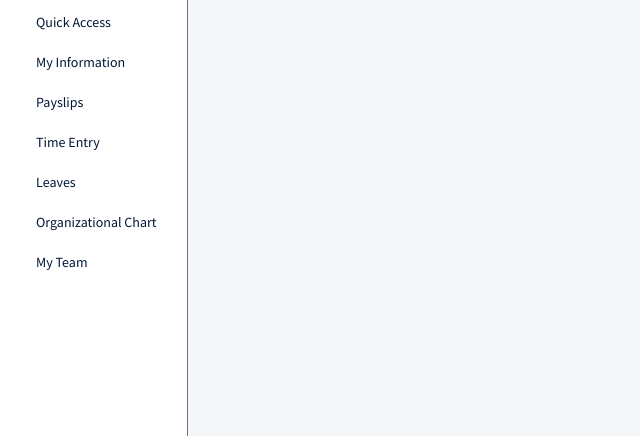
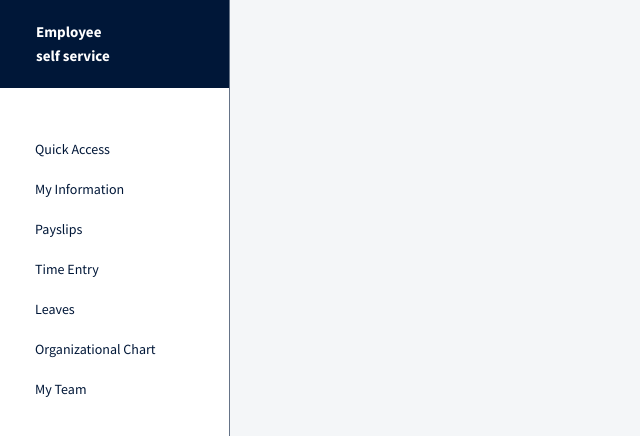
Before and after one commit to krigulson/mercans-test, a Vue app: page / in a window 1280 px wide. Shown: the top 436 px of the page, without its empty margins (0-640 px from the left). Built offline with nearby package versions, Linux system fonts and the light colour scheme.

Commit message:
Sidebar heading and more sidebar styling

```diff
--- a/src/assets/base.css
+++ b/src/assets/base.css
@@ -1,5 +1,5 @@
 /* color palette from <https://github.com/vuejs/theme> */
-@import url('https://fonts.googleapis.com/css2?family=Source+Sans+Pro:wght@300;400;600&display=swap');
+@import url('https://fonts.googleapis.com/css2?family=Source+Sans+Pro:wght@300;400;600;700&display=swap');
 
 :root {
   --c2ebeb: #C2EBEB;
--- a/src/assets/main.css
+++ b/src/assets/main.css
@@ -6,17 +6,10 @@
   top: 0;
 }
 
-a,
-.green {
+a {
   text-decoration: none;
   color: hsla(160, 100%, 37%, 1);
   transition: 0.4s;
-}
-
-@media (hover: hover) {
-  a:hover {
-    background-color: hsla(160, 100%, 37%, 0.2);
-  }
 }
 
 @media (min-width: 1024px) {
--- a/src/components/NavigationSidebar.vue
+++ b/src/components/NavigationSidebar.vue
@@ -31,6 +31,7 @@
 
 <template>
   <aside class="sidebar">
+    <div class="sidebar-heading">Employee self service</div>
     <ul>
       <li v-for="sortedLinks in sortedLinks">
         <a :href="sortedLinks.path">{{ humanize(sortedLinks.title) }}</a>
@@ -42,8 +43,16 @@
 <style scoped>
 .sidebar {
   height: 100vh;
+  max-width: 230px;
   border-right: 1px solid var(--dark-gray);
   background: var(--white);
+}
+
+.sidebar-heading {
+  padding: 20px 110px 20px 36px;
+  background: #001738 0% 0% no-repeat padding-box;
+  font-weight: 700;
+  color: var(--white);
 }
 
 .sidebar ul {
@@ -51,23 +60,25 @@
   margin-block-start: 0;
   margin-block-end: 0;
   padding-inline-start: 0;
-
-  padding-left: 36px;
-  padding-right: 30px;
+  padding-top: 40px;
 }
 
 .sidebar ul li {
-  padding-top: 10px;
-  padding-bottom: 10px;
   height: 40px;
 }
 
+.sidebar ul li:hover {
+  background: var(--light-grayish-blue) 0% 0% no-repeat padding-box;
+  cursor: pointer;
+}
+
 .sidebar ul li a {
+  display: block;
   color: var(--black);
   text-align: left;
   font-size: 14px;
   letter-spacing: 0px;
-  color: #001738;
   opacity: 1;
+  padding: 10px 35px;
 }
 </style>
```
